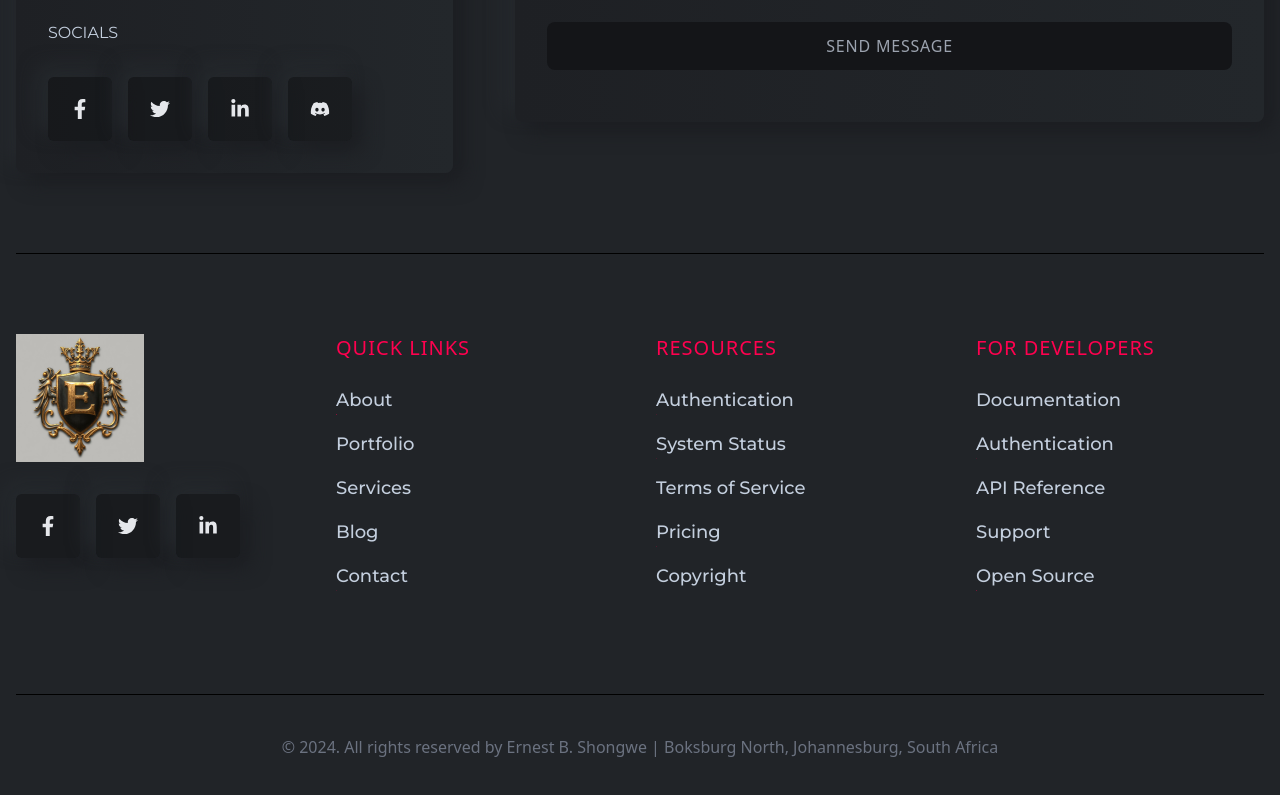
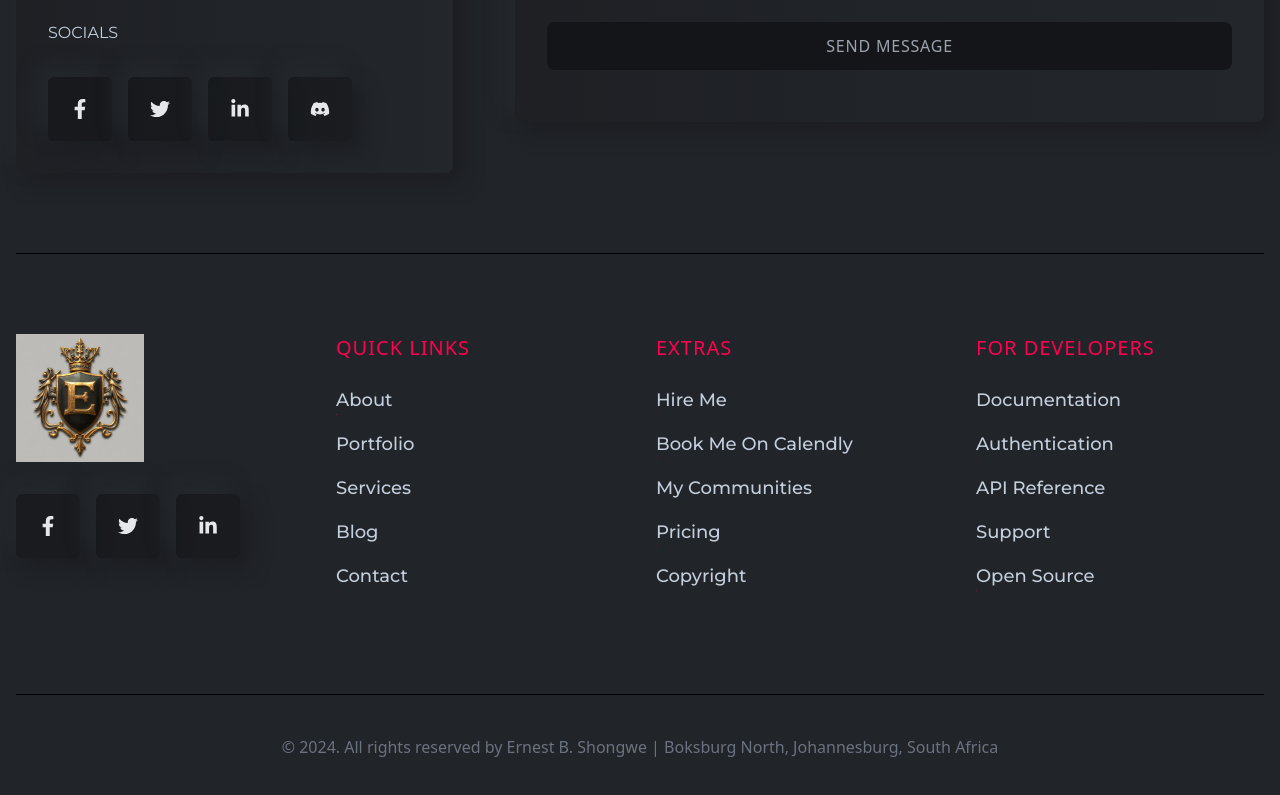
Before and after one commit to bshongwe/personal-portfolio-2024, a React (Create React App) app: page / in a window 1280 px wide. Shown: the part 8908-9703 px from the top of the page. Built offline with nearby package versions, Linux system fonts and the light colour scheme.

Commit message:
Update footer details

```diff
--- a/src/components/footer/Footer.js
+++ b/src/components/footer/Footer.js
@@ -38,7 +38,7 @@ const Footer = () => {
           </li>
           <li>
             <span className="w-full text-lg relative hover:text-designColor duration-300 group cursor-pointer">
-              <a href="https://http://ernestshong.tech/" target="_blank" rel="noopener noreferrer" className="block">
+              <a href="http://ernestshong.tech/" target="_blank" rel="noopener noreferrer" className="block">
                 Portfolio
                 <span className="w-full h-[1px] bg-designColor inline-flex absolute left-0 -bottom-1 -translate-x-[100%] group-hover:translate-x-0 transition-transform duration-300"></span>
               </a>
@@ -71,24 +71,24 @@ const Footer = () => {
       </div>
       <div className="w-full h-full">
         <h3 className="text-xl uppercase text-designColor tracking-wider">
-          RESOURCES
+          EXTRAS
         </h3>
         <ul className="flex flex-col gap-4 font-titleFont font-medium py-6 overflow-hidden">
           <li>
             <span className="w-full text-lg relative hover:text-designColor duration-300 group cursor-pointer">
-              Authentication
+              Hire Me
               <span className="w-full h-[1px] bg-designColor inline-flex absolute left-0 -bottom-1 -translate-x-[100%] group-hover:translate-x-0 transition-transform duration-300"></span>
             </span>
           </li>
           <li>
             <span className="w-full text-lg relative hover:text-designColor duration-300 group cursor-pointer">
-              System Status
+              Book Me On Calendly
               <span className="w-full h-[1px] bg-designColor inline-flex absolute left-0 -bottom-1 -translate-x-[100%] group-hover:translate-x-0 transition-transform duration-300"></span>
             </span>
           </li>
           <li>
             <span className="w-full text-lg relative hover:text-designColor duration-300 group cursor-pointer">
-              Terms of Service
+              My Communities
               <span className="w-full h-[1px] bg-designColor inline-flex absolute left-0 -bottom-1 -translate-x-[100%] group-hover:translate-x-0 transition-transform duration-300"></span>
             </span>
           </li>
```
